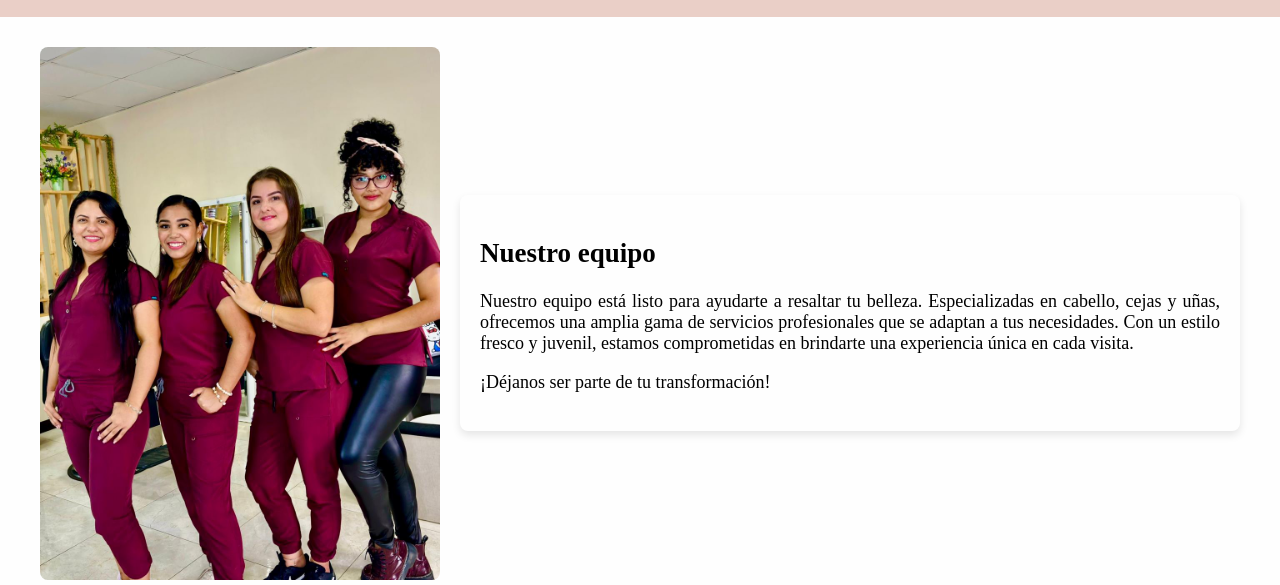
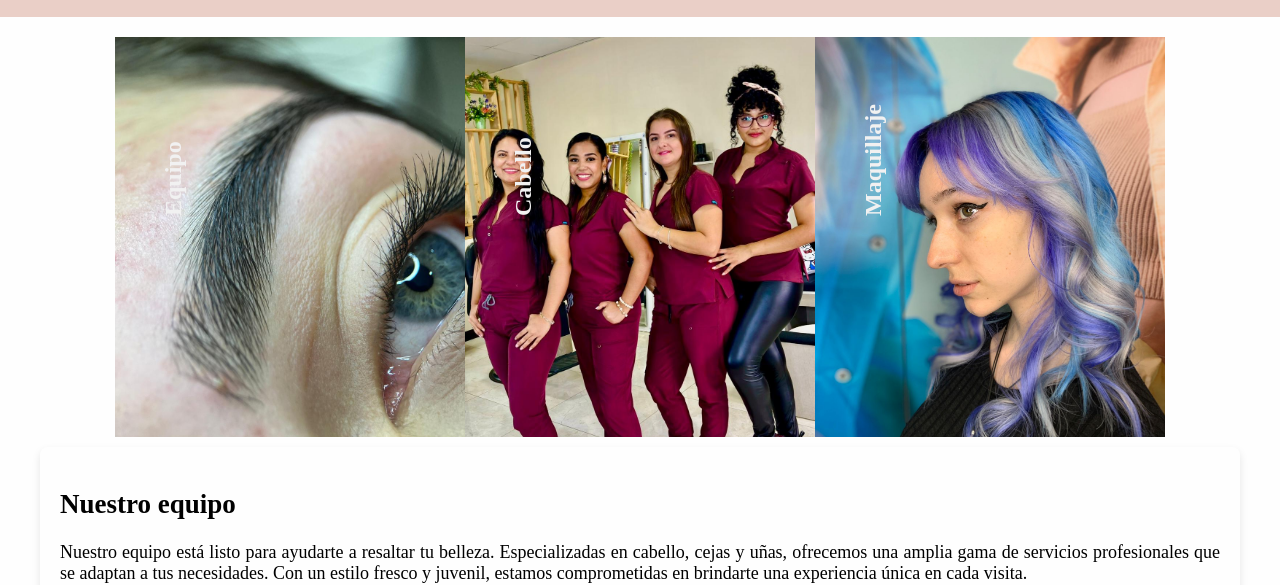
Before and after one commit to PamelaCHM/Proyecto-DepiCejas, a plain HTML site: page index.html in a window 1280 px wide. Shown: the part 226-811 px from the top of the page. Drawn offline with Linux system fonts and the light colour scheme.

Commit message:
cambios index

```diff
--- a/CSS/Estilos.css
+++ b/CSS/Estilos.css
@@ -94,12 +94,107 @@ main {
 
 
 /* Imagen ajustada */
-.imagenIndex {
+/*.imagenIndex {
     width: 400px;
     height: auto;
     flex-shrink: 0;
     border-radius: 8px;
+}*/
+/* Contenedor principal en fila */
+.contenedor-imagenes {
+    display: flex;
+    justify-content: center; /* Alinea las imágenes al centro de la fila */
+    gap: 0px; /* Elimina el espacio entre las imágenes */
+    width: 100%; /* Ocupa todo el ancho disponible */
+    margin: 0 auto; /* Centra el contenedor en la página */
+    overflow: hidden; /* Evita desbordamientos */
 }
+
+/* Contenedor de cada imagen */
+.imagen {
+    position: relative;
+    overflow: hidden;
+    width: 350px; /* Ancho inicial reducido */
+    height: 400px; /* Altura fija inicial */
+    transition: width 0.5s ease, height 0.5s ease; /* Suaviza el cambio de tamaño */
+    flex-shrink: 0; /* Previene que las imágenes se redimensionen automáticamente */
+}
+
+.imagen:hover {
+    width: 300px; /* Expande el ancho al hacer hover */
+}
+
+/* Estilo de las imágenes */
+.imagen img {
+    width: 100%;
+    height: 100%;
+    object-fit: cover; /* Ajusta la imagen al tamaño del contenedor */
+    transition: transform 0.5s ease, opacity 0.5s ease;
+    transform: scale(1); /* Sin zoom inicialmente */
+}
+
+.imagen:hover img {
+    transform: scale(1.1); /* Efecto de zoom */
+    opacity: 0.8; /* Reduce ligeramente la opacidad */
+}
+
+
+
+
+
+
+/* Título en la parte superior */
+.titulo-superior {
+    position: absolute;
+    top: 170px; /* Ajusta la posición según sea necesario */
+    left: 40px;
+    color: #f1f1f1;
+    font-size: 1.5em;
+    /*white-space: nowrap;*/
+    transform: rotate(-90deg); /* Inicialmente en posición vertical */
+    transform-origin:top left ; /* Origen de rotación ajustado */
+    transition: transform 0.5s ease,left 0.5s ease, top 0.5s ease; /* Transición para la rotación */
+    font-size: 1.5rem;
+    padding: 5px 10px;
+    z-index: 2;
+
+}
+
+
+/* Rotación del título a posición horizontal al hacer hover */
+.imagen:hover .titulo-superior {
+    transform: rotate(0deg); /* Cambia a posición horizontal */
+    left: 50%;
+    top: 15%;
+    transform-origin: center;
+}
+
+/* Texto desplegable en el centro */
+.texto-desplegable {
+    position: absolute;
+    top: 60%;
+    left: 50%;
+    transform: translate(-50%, -50%);
+    color: #f8f7f7;
+    font-size: 1em;
+    text-align: center;
+    opacity: 0; /* Oculto inicialmente */
+    transition: opacity 0.5s ease; /* Transición suave */
+    bottom:0;
+
+}
+
+/* Muestra el texto al hacer hover */
+.imagen:hover .texto-desplegable {
+    opacity: 1;
+
+}
+
+
+
+
+
+
 
 
 /* Texto del index */
--- a/index.html
+++ b/index.html
@@ -38,17 +38,32 @@
         </header>
 
 
+    <!-- Main -->
+    <main>
+        <section class="contenedor-imagenes">
+            <div class="imagen">
+                <h2 class="titulo-superior">Equipo</h2>
+                <img src="Imagenes/Ceja2.jpg" alt="Equipo DepiCejas">
+                <p class="texto-desplegable">Somos un equipo especializado en cuidados estéticos y depilación.</p>
+            </div>
+            <div class="imagen">
+                <h2 class="titulo-superior">Cabello</h2>
+                <img src="Imagenes/Foto Equipo.jpg" alt="Cabello">
+                <p class="texto-desplegable">Ofrecemos cortes y tratamientos capilares profesionales.</p>
+            </div>
+            <div class="imagen">
+                <h2 class="titulo-superior">Maquillaje</h2>
+                <img src="Imagenes/Color3.jpeg" alt="Maquillaje">
+                <p class="texto-desplegable">Realizamos maquillaje para eventos especiales y sesiones fotográficas.</p>
+            </div>
+        </section>
 
 
 
 
 
 
-
-    <!-- Main -->
-    <main>
         <article class="flex-container">
-            <img class="imagenIndex" src="Imagenes/Foto Equipo.jpg" alt="Equipo DepiCejas">
             <div class="divNosotras">
                 <h2>Nuestro equipo</h2>
                 <p>
```
Also changed, not shown: Imagenes/prueba1.jpg (added), Imagenes/prueba2.jpg (added), Imagenes/prueba3.jpg (added), Imagenes/prueba4.jpg (added).
